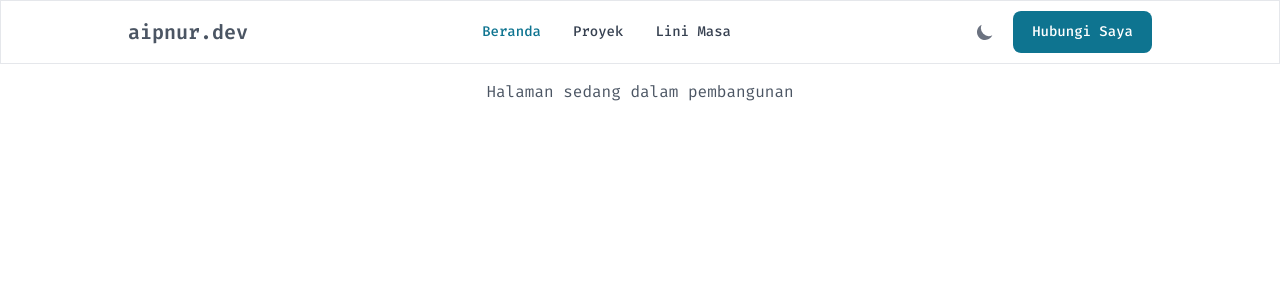
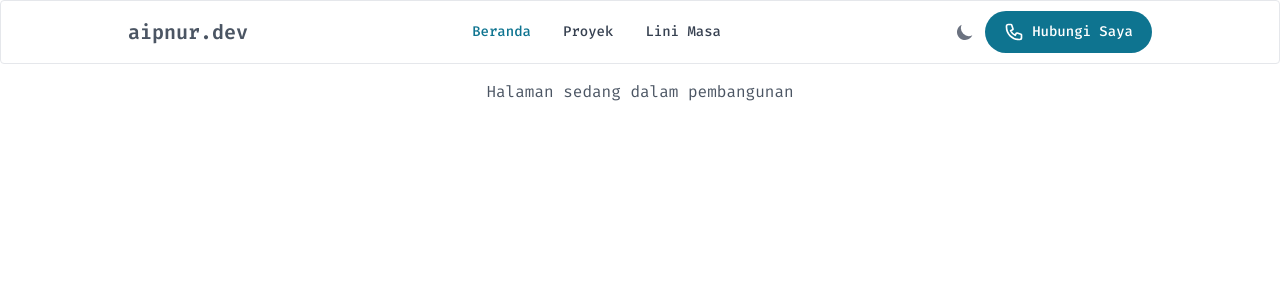
Before and after one commit to aipnurhayadi/aipnurhayadi.github.io, a Next.js app: page / in a window 1280 px wide. Shown: the top 300 px of the page. Built offline with nearby package versions, Linux system fonts and the light colour scheme.

Commit message:
fix: perbaikan desain navbar

```diff
--- a/src/app/layout.tsx
+++ b/src/app/layout.tsx
@@ -43,22 +43,22 @@ export default function RootLayout({
           "dark:text-gray-400": true,
         })}
       >
-        <Navbar border>
+        <Navbar border rounded>
           <NavbarBrand as={Link} href="/">
             <span className="self-center whitespace-nowrap text-xl font-semibold dark:text-white">
               aipnur.dev
             </span>
           </NavbarBrand>
+          <div className="flex justify-between order-0 md:order-1">
+            <DarkThemeToggle />
+            <Contact />
+          </div>
           <NavbarToggle />
           <NavbarCollapse>
             <NavbarLink to="/" label="Beranda" />
             <NavbarLink to="/project" label="Proyek" />
             <NavbarLink to="/timeline" label="Lini Masa" />
           </NavbarCollapse>
-          <div className="flex justify-between w-full md:w-auto mt-2 md:mt-0">
-            <DarkThemeToggle className="me-2" />
-            <Contact />
-          </div>
         </Navbar>
         <div className="py-4">{children}</div>
       </body>
--- a/src/components/form/Contact.tsx
+++ b/src/components/form/Contact.tsx
@@ -1,13 +1,21 @@
 "use client";
 import { Button, Modal, ModalBody, ModalHeader } from "flowbite-react";
 import { ReactElement, useState } from "react";
+import { HiOutlinePhone } from "react-icons/hi";
 
 export default function Contact(): ReactElement {
   const [openModal, setOpenModal] = useState(false);
 
   return (
     <div>
-      <Button onClick={() => setOpenModal(!openModal)}>Hubungi Saya</Button>
+      <Button
+        pill
+        onClick={() => setOpenModal(!openModal)}
+        className="flex items-center"
+      >
+        <HiOutlinePhone className="w-5 h-5" />
+        <span className="ms-0 md:ms-2 hidden md:block">Hubungi Saya</span>
+      </Button>
       <Modal show={openModal} onClose={() => setOpenModal(false)}>
         <ModalHeader>Hubungi Saya</ModalHeader>
         <ModalBody>
```
